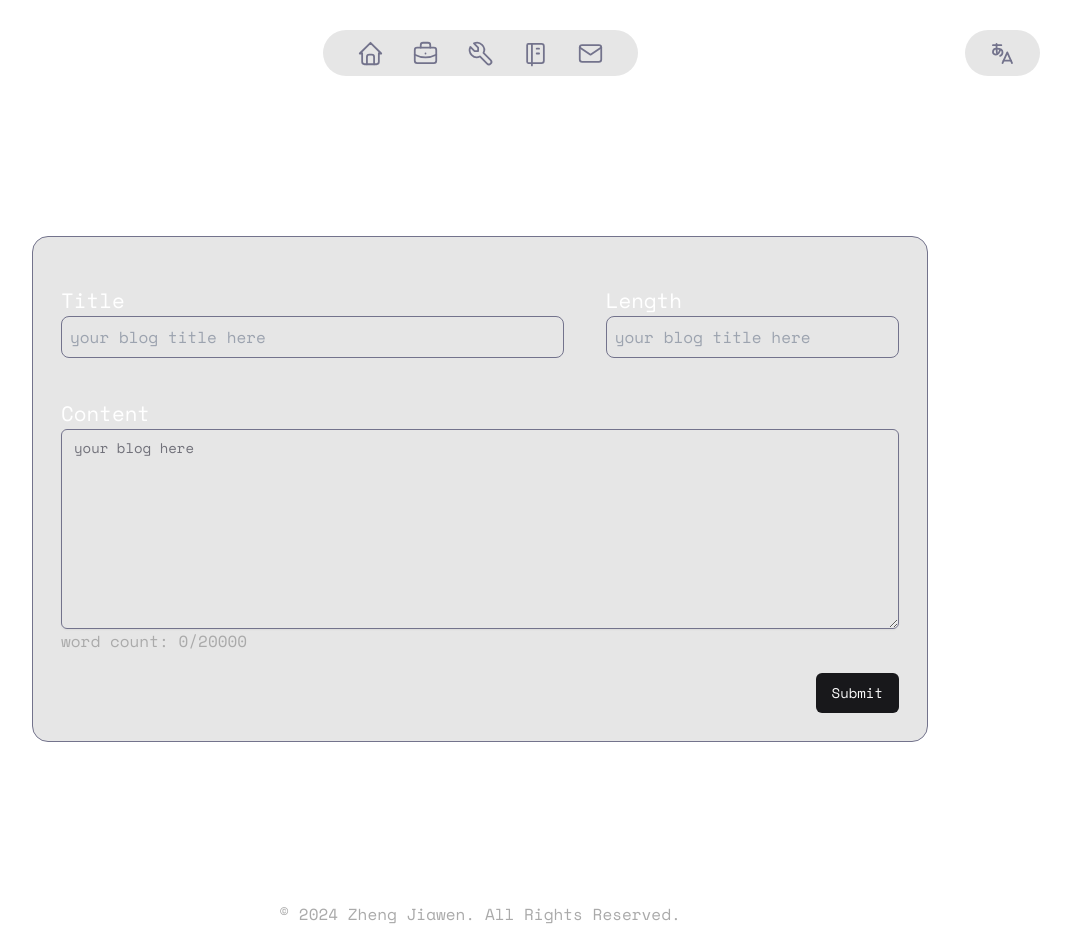
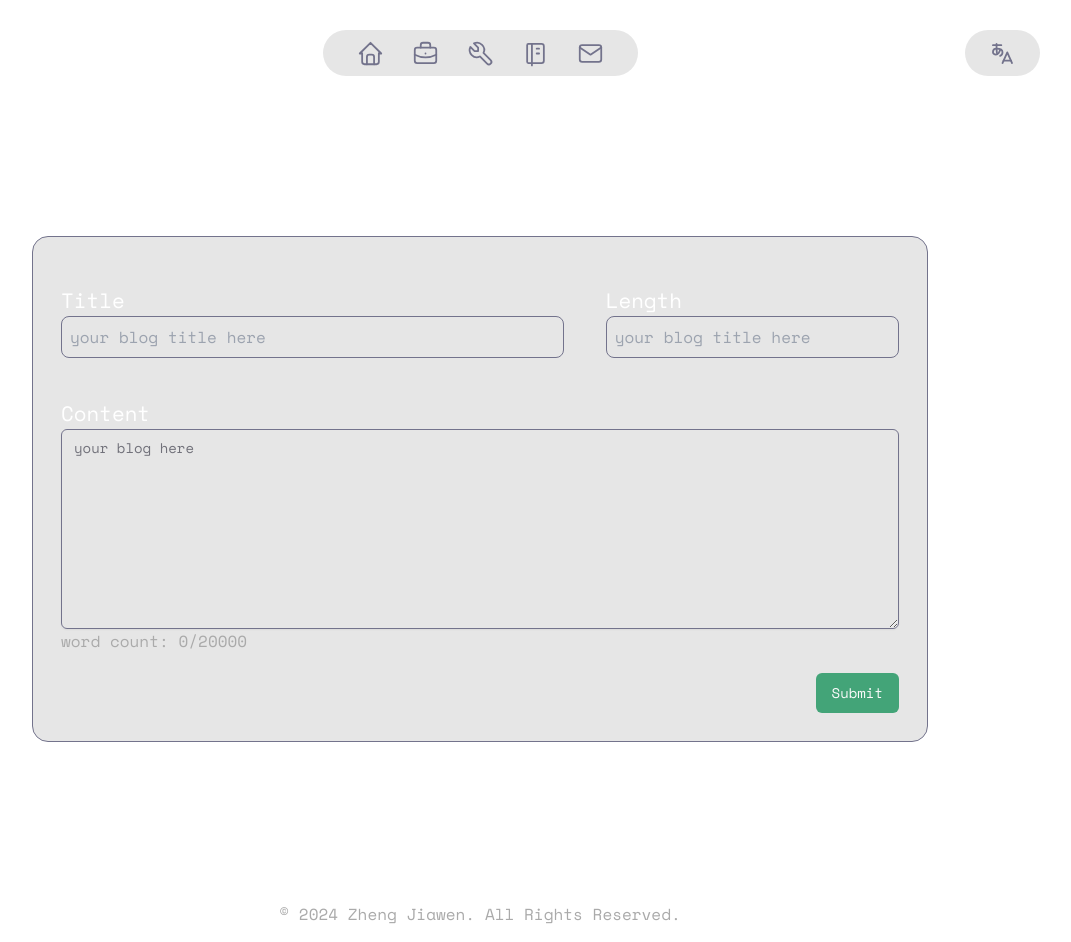
Before and after one commit to ZhengJiawen44/NextPortfolio, a Next.js app: page /Blog/new in a window 1280 px wide. Shown: the whole page, without its empty margins (160-1231 px from the left). Built offline with nearby package versions, Linux system fonts and the light colour scheme.

Commit message:
all buttons configured

```diff
--- a/components/ContactSection.jsx
+++ b/components/ContactSection.jsx
@@ -70,7 +70,7 @@ const ContactSection = () => {
         {/* Submit Button */}
         <Button
           disabled={isSubmitting}
-          className="mt-4 bg-cyan200 hover:bg-cyan100 text-[1.1rem] hover:text-black md:col-span-2"
+          className="mt-4 text-[1.1rem] hover:text-black md:col-span-2"
         >
           submit
         </Button>
--- a/components/button.tsx
+++ b/components/button.tsx
@@ -9,7 +9,7 @@ const buttonVariants = cva(
   {
     variants: {
       variant: {
-        default: "bg-primary text-primary-foreground hover:bg-primary/90",
+        default: "bg-cyan100 text-primary-foreground hover:bg-cyan200",
         destructive:
           "bg-destructive text-destructive-foreground hover:bg-destructive/90",
         outline:
--- a/package.json
+++ b/package.json
@@ -26,6 +26,7 @@
     "react-dom": "19.0.0-rc-66855b96-20241106",
     "react-hook-form": "^7.54.0",
     "react-icons": "^5.3.0",
+    "react-quill": "^2.0.0",
     "react-toastify": "^10.0.6",
     "swr": "^2.2.5",
     "tailwind-merge": "^2.5.5",
--- a/tsconfig.json
+++ b/tsconfig.json
@@ -28,7 +28,8 @@
     "**/*.tsx",
     ".next/types/**/*.ts",
     "app/Blog/loading.js",
-    "app/(components)/Shimmer.js"
+    "app/(components)/Shimmer.js",
+    "components/Editor.js"
   ],
   "exclude": ["node_modules"]
 }
```
Also changed, not shown: 1 other file (tests, documents, lock files or other folders).
